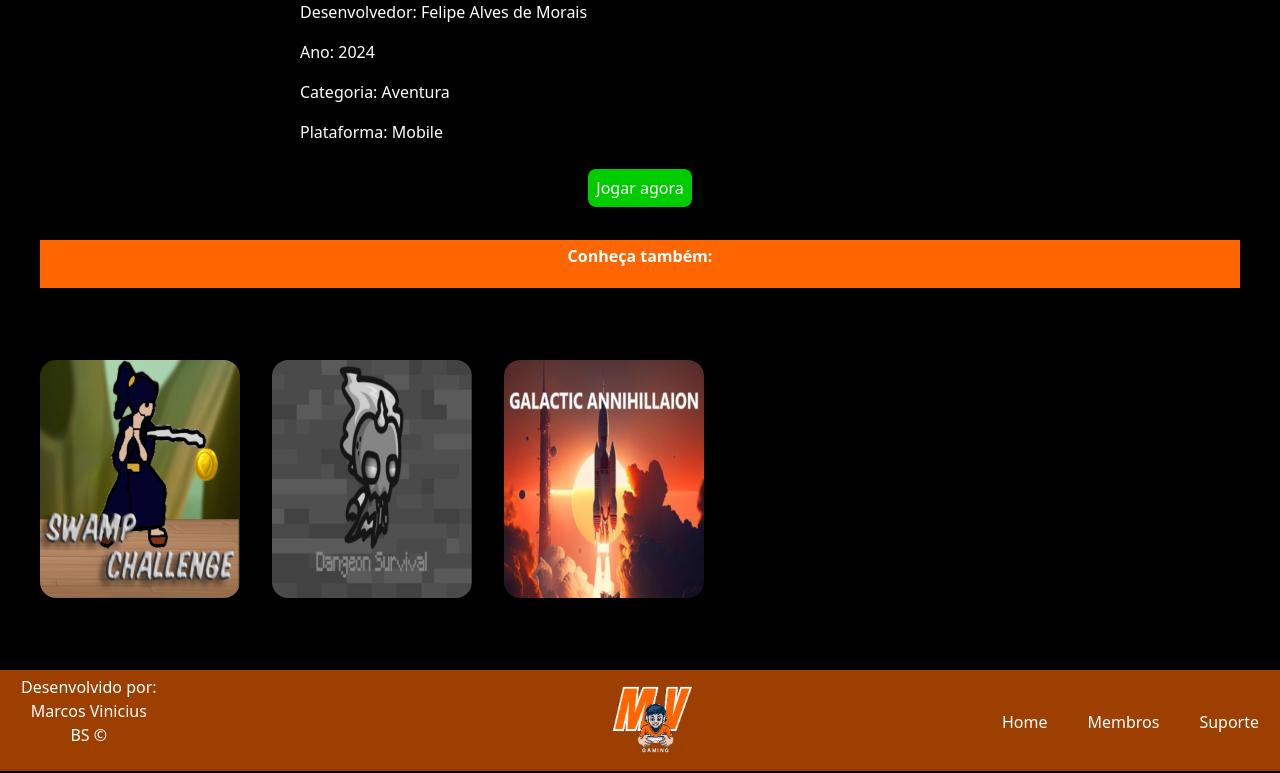
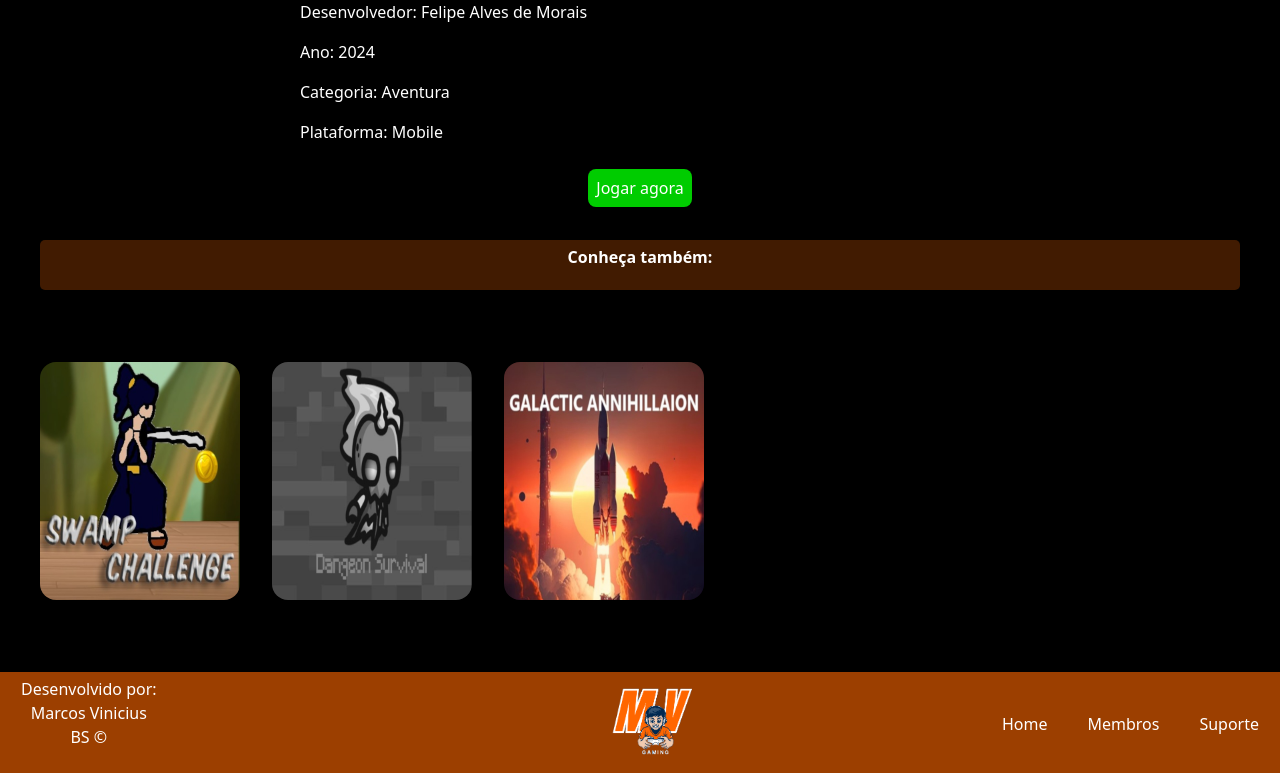
Before and after one commit to Marcosvini0001/TechAcademy2, a PHP site: page /index.php?pagina=flappy in a window 1280 px wide. Shown: the part 1062-1835 px from the top of the page. Run offline with PHP 8.4, Linux system fonts and the light colour scheme; style sheets or scripts are compiled from the project's sources; some libraries are stand-ins or nearby versions.

Commit message:
alteração de cor em conheça tbm e adicionando imagens do jogo

```diff
--- a/css/style.scss
+++ b/css/style.scss
@@ -99,7 +99,7 @@ main {
     }
 }
 
-.card {
+.card { //GALERIA
     transition: transform 0.3s ease;
 
     &:hover {
@@ -107,7 +107,7 @@ main {
     }
 }
 
-.card-conheca {
+.card-conheca { //GALERIA
     display: flex;
     justify-content: flex-start;
     gap: 32px;
--- a/index.php
+++ b/index.php
@@ -9,6 +9,7 @@
     <link href="https://fonts.googleapis.com/css2?family=Raleway:ital,wght@0,100..900;1,100..900&display=swap" rel="stylesheet">
     <script src="https://kit.fontawesome.com/b3b83db5db.js" crossorigin="anonymous"></script>
     <link rel="stylesheet" href="css/style.css">
+    <link rel="stylesheet" href="css/aos.css">
     <link rel="shortcut icon" href="img/mvz.png">
     <title>MVGames</title>
 </head>
@@ -75,6 +76,9 @@
       </div>
     </footer>
 
+
+    <script src="js/aos.js"></script>
+    <script src="js/fslightbox.js"></script>
     <script src="https://kit.fontawesome.com/b3b83db5db.js" crossorigin="anonymous"></script>
     <script src="https://cdn.jsdelivr.net/npm/bootstrap@5.3.3/dist/js/bootstrap.bundle.min.js" integrity="sha384-YvpcrYf0tY3lHB60NNkmXc5s9fDVZLESaAA55NDzOxhy9GkcIdslK1eN7N6jIeHz" crossorigin="anonymous"></script>
 
--- a/paginas/dangeon.php
+++ b/paginas/dangeon.php
@@ -40,7 +40,7 @@
 
 
 
-    <div class="conheca-tambem">
+    <div class="jogos">
         <p><strong>Conheça também:</strong></p>
     </div>
 
--- a/paginas/flappy.php
+++ b/paginas/flappy.php
@@ -47,7 +47,7 @@
 
 
 
-    <div class="conheca-tambem">
+    <div class="jogos">
         <p><strong>Conheça também:</strong></p>
     </div>
 
--- a/paginas/galactic.php
+++ b/paginas/galactic.php
@@ -37,7 +37,7 @@
         </div>
     </div>
 
-    <div class="conheca-tambem">
+    <div class="jogos">
         <p><strong>Conheça também:</strong></p>
     </div>
 
```
Also changed, not shown: paginas/swamp.php (+28 -5 lines), galeria/swamp1.png (added), galeria/swamp2.png (added), galeria/swamp3.png (added), galeria/swamp4.png (added).
